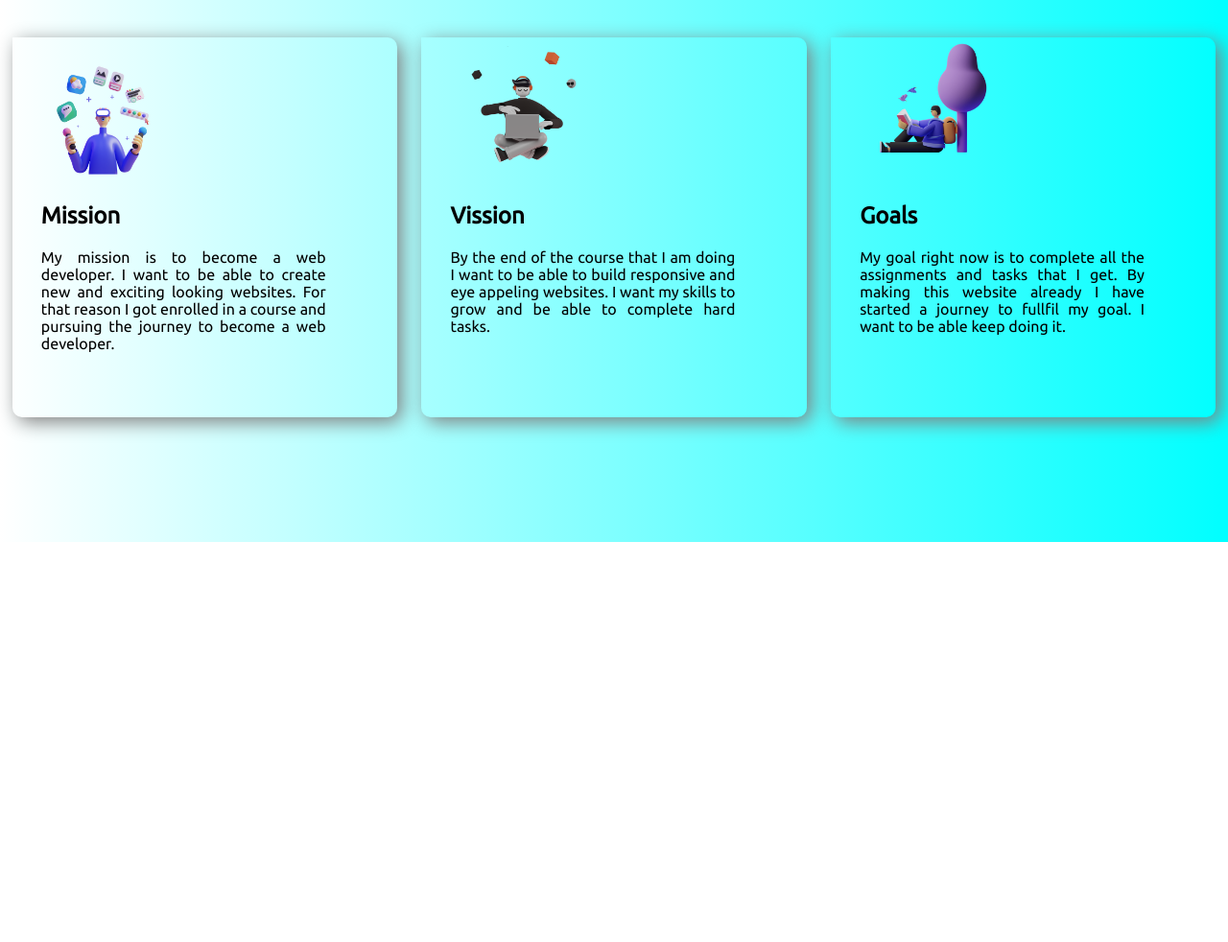
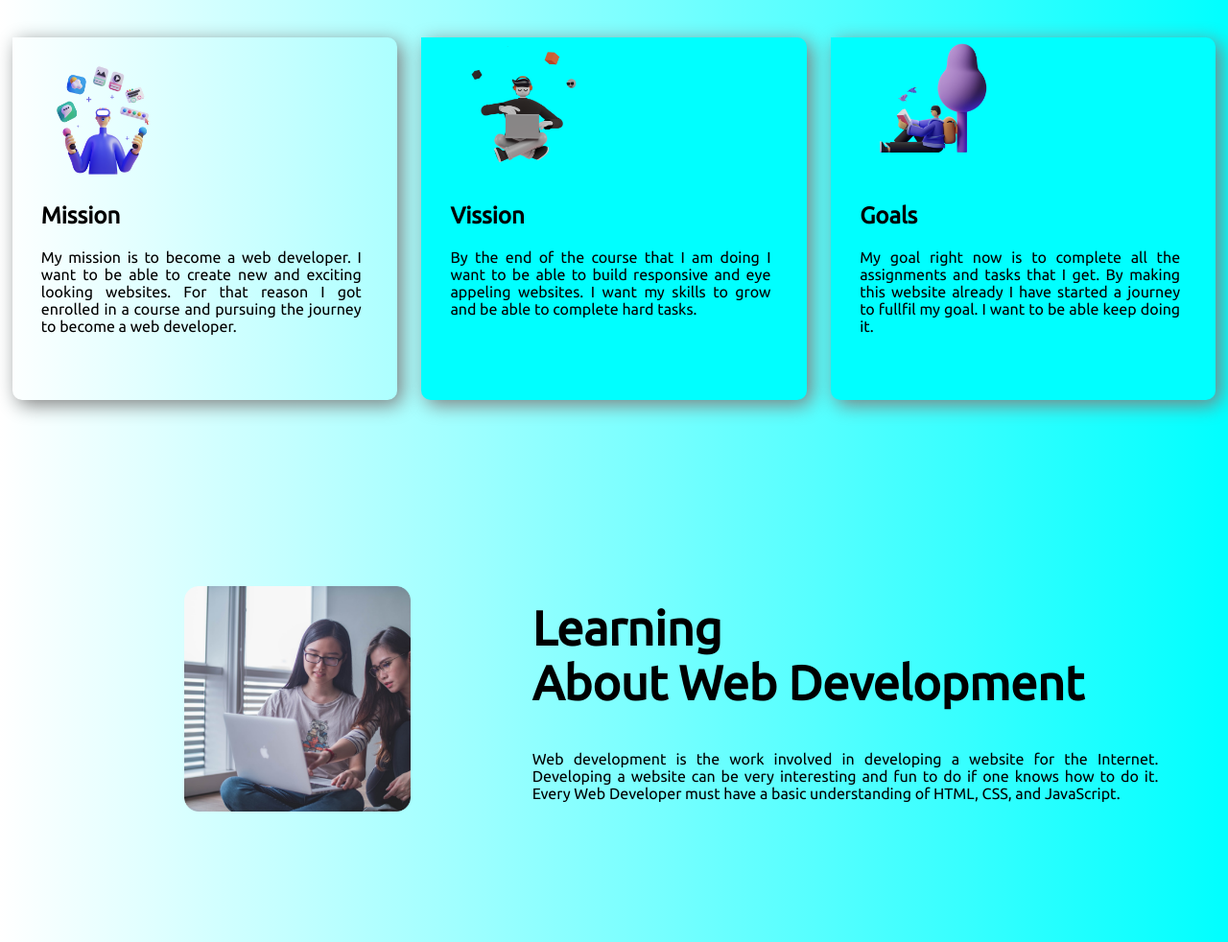
Before and after one commit to Tahmidd/ph-assign-1, a plain HTML site: page index.html in a window 1280 px wide. Shown: the part 757-1739 px from the top of the page at 96% size. Before the commit the page ends 1322 px from the top, so only its background shows below. Drawn offline with Linux system fonts and the light colour scheme; a web font is replaced by a local one.

Commit message:
3rd section

```diff
--- a/index.html
+++ b/index.html
@@ -52,7 +52,7 @@
                     </p>
             </div>
 
-            <div class="box-item">
+            <div id="bg-color1" class="box-item">
                 <img src="images/illustrators/illustrator-2.png" alt="" width="150" height="150">
                 <h2>Vission</h1>
                     <p>
@@ -62,7 +62,7 @@
                     </p>
             </div>
 
-            <div class="box-item">
+            <div id="bg-color2" class="box-item">
                 <img src="images/illustrators/illustrator-3.png" alt="" width="150" height="150">
                 <h2>Goals</h1>
 
@@ -75,6 +75,24 @@
         </div>
     </section>
 
+    <section class="container-flexible">
+        <div class="given-width">
+            <img src="images/pictures/coding.png" alt="">
+        </div>
+
+        <div class="given-width2">
+            <h1>Learning<br>About Web Development</h1>
+            <p>Web development is the work involved in developing a website for the Internet. Developing a website can
+                be very interesting and fun to do if one knows how to do it. Every Web Developer must have a basic
+                understanding of HTML, CSS, and JavaScript.
+
+            </p>
+
+
+        </div>
+
+    </section>
+
 </body>
 
 </html>
--- a/style.css
+++ b/style.css
@@ -12,12 +12,17 @@ h1{
 
 p{
     text-align: justify;
-    width: 80%;
+    width: 90%;
 }
 .given-width{
     width: 50%;
     padding-left: 15%;
     margin-top: 5%;
+}
+
+.given-width2{
+    width: 100%;
+    margin-top: 3%;
 }
 
 .given-width img{
@@ -64,3 +69,10 @@ p{
     border-radius: 0px 10px 10px 10px;
     box-shadow: 5px 5px 20px grey;
 }
+
+#bg-color1{
+    background-color: cyan;
+}
+#bg-color2{
+    background-color: aqua	;
+}
```
